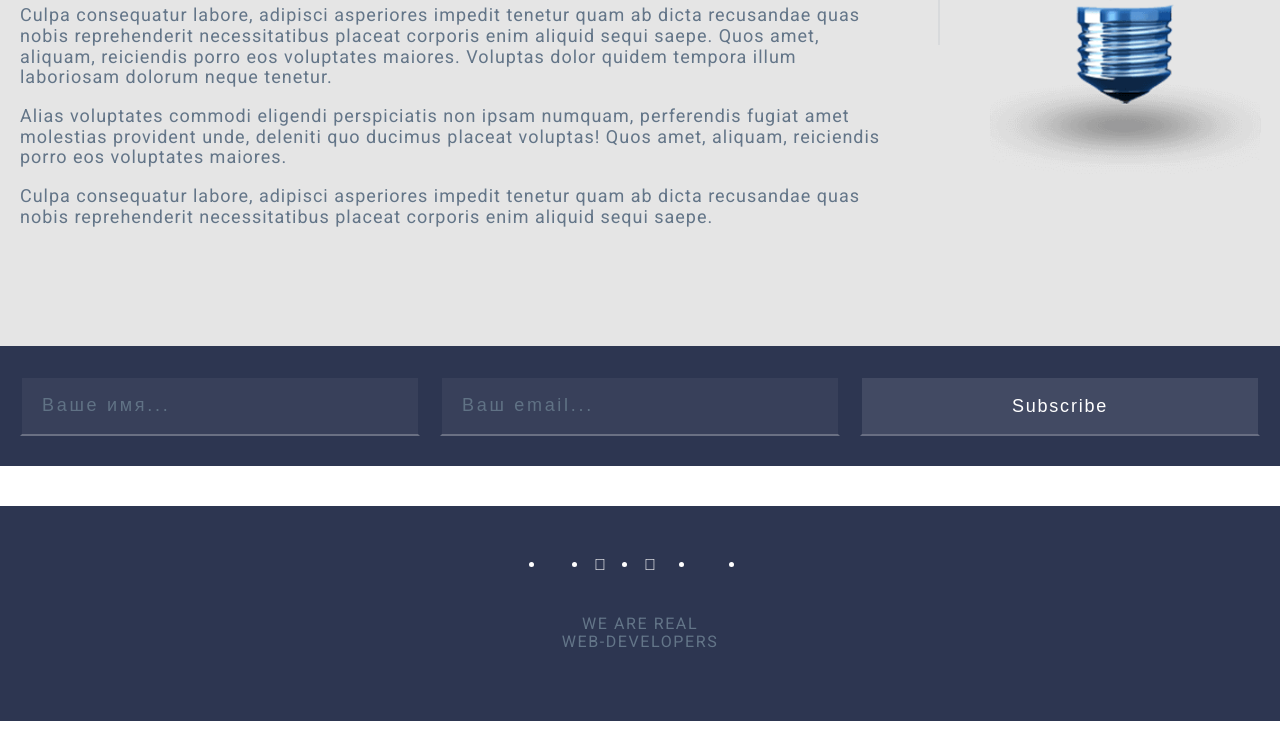
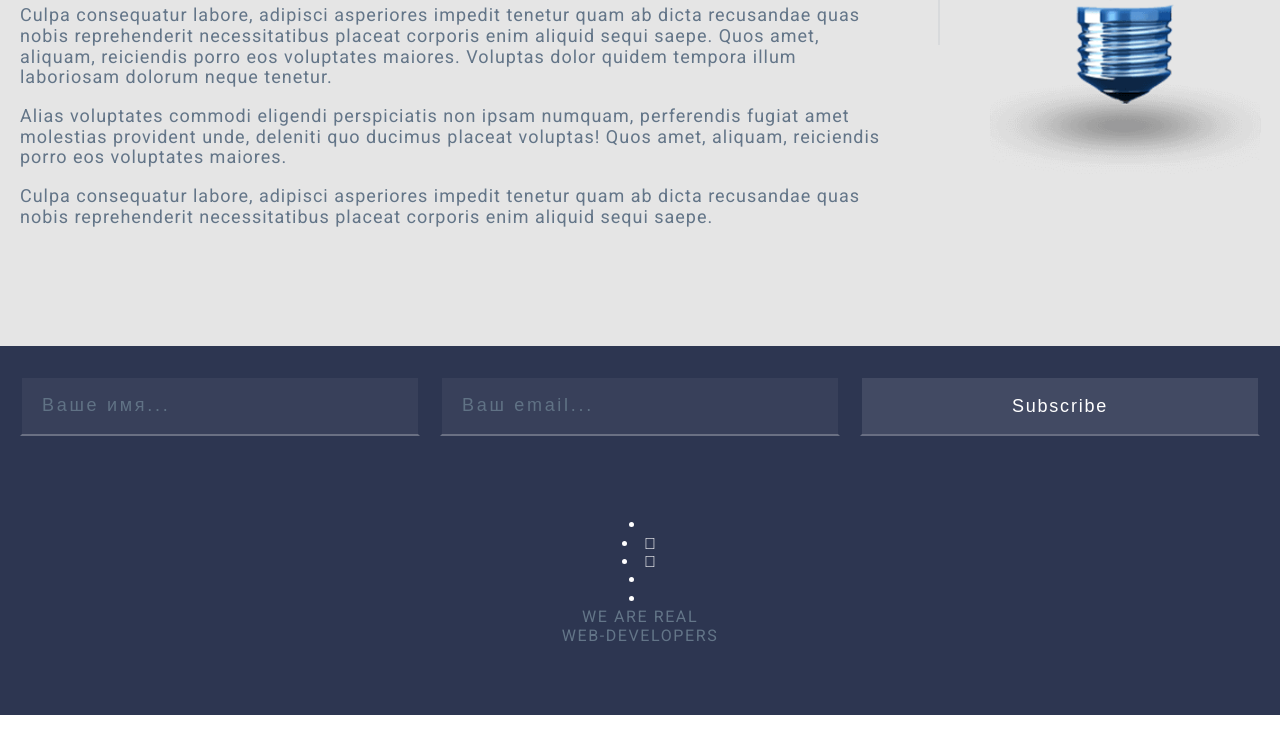
Before and after one commit to Nightenndy/grid-project-homework, a website: page index.html in a window 1280 px wide. Shown: the part 2139-2894 px from the top of the page. Before the commit the page ends 2860 px from the top, so only its background shows below. Drawn offline with Linux system fonts and the light colour scheme.

Commit message:
Делал footer и тест коммита через VSCode

```diff
--- a/assets/scss/_footer.scss
+++ b/assets/scss/_footer.scss
@@ -1,20 +1,17 @@
 .footer {
-    display: block;
+    padding: ($gap * 2.5) $gap ($gap * 3.5);
+    margin-bottom: $gap * 2;
     text-align: center;
-    background-color: #2d3651;
-    margin-top: 40px;
-    padding: 50px 20px 70px;
-  }
-  .footer__container {
-    max-width: 1340px;
-    margin: auto;
-    padding-right: 20px;
-    padding-left: 20px;
-  }
-  .footer__social {
-    position: relative;
-    margin-bottom: 40px;
-    display: grid;
-    justify-content: center;
-    grid-template-columns: repeat(auto-fit, minmax(50px, max-content));
-  }
+    background-color: $color-primary;
+
+    &__container {
+      @extend %container;
+    }
+
+    &__sicial {
+        position: relative;
+        display: grid;
+        grid-template-columns: repeat(auto-fill, minmax(50px, max-content));
+        justify-content: center;
+    }
+}
```
Also changed, not shown: assets/css/style.css.
